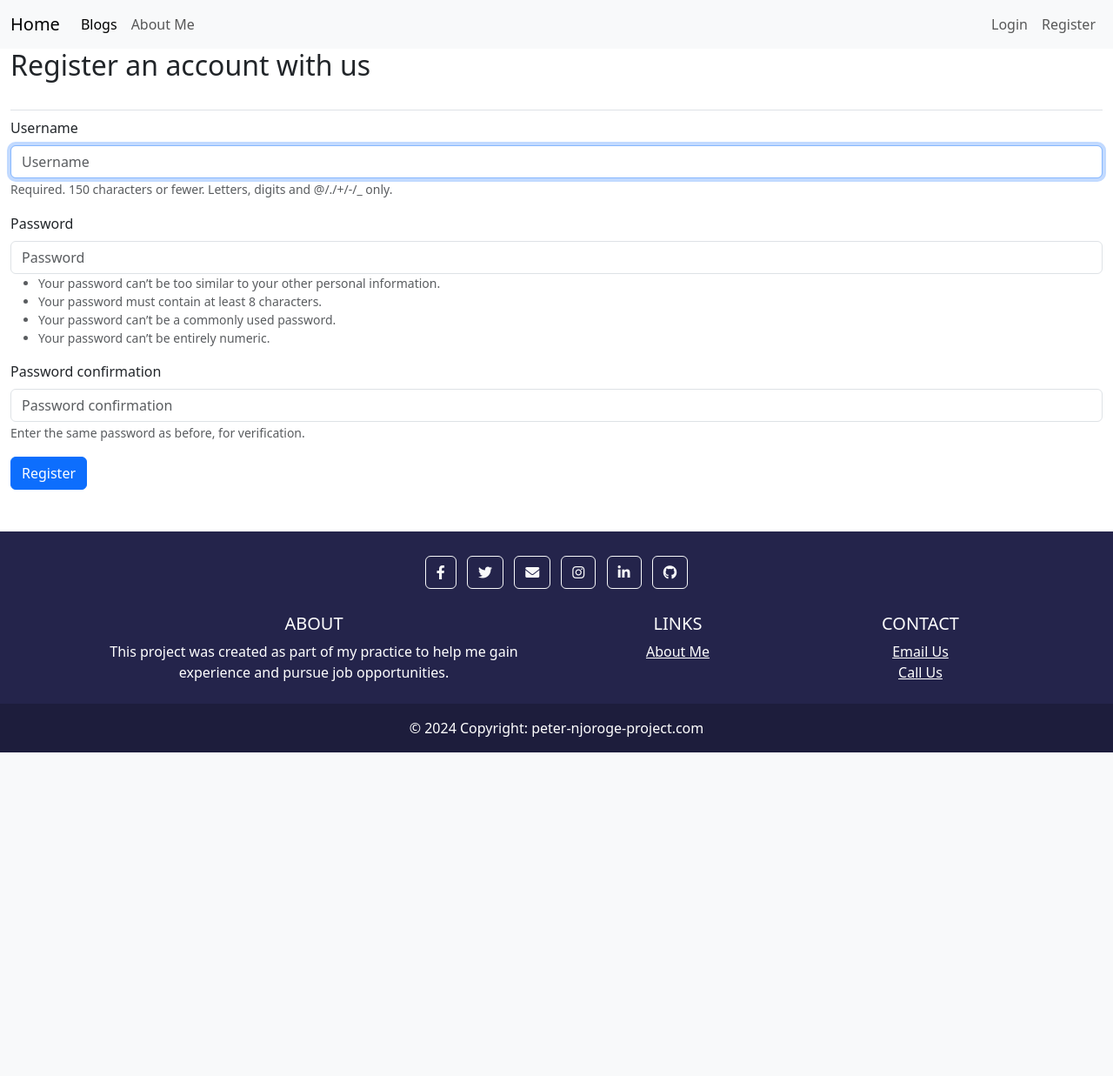
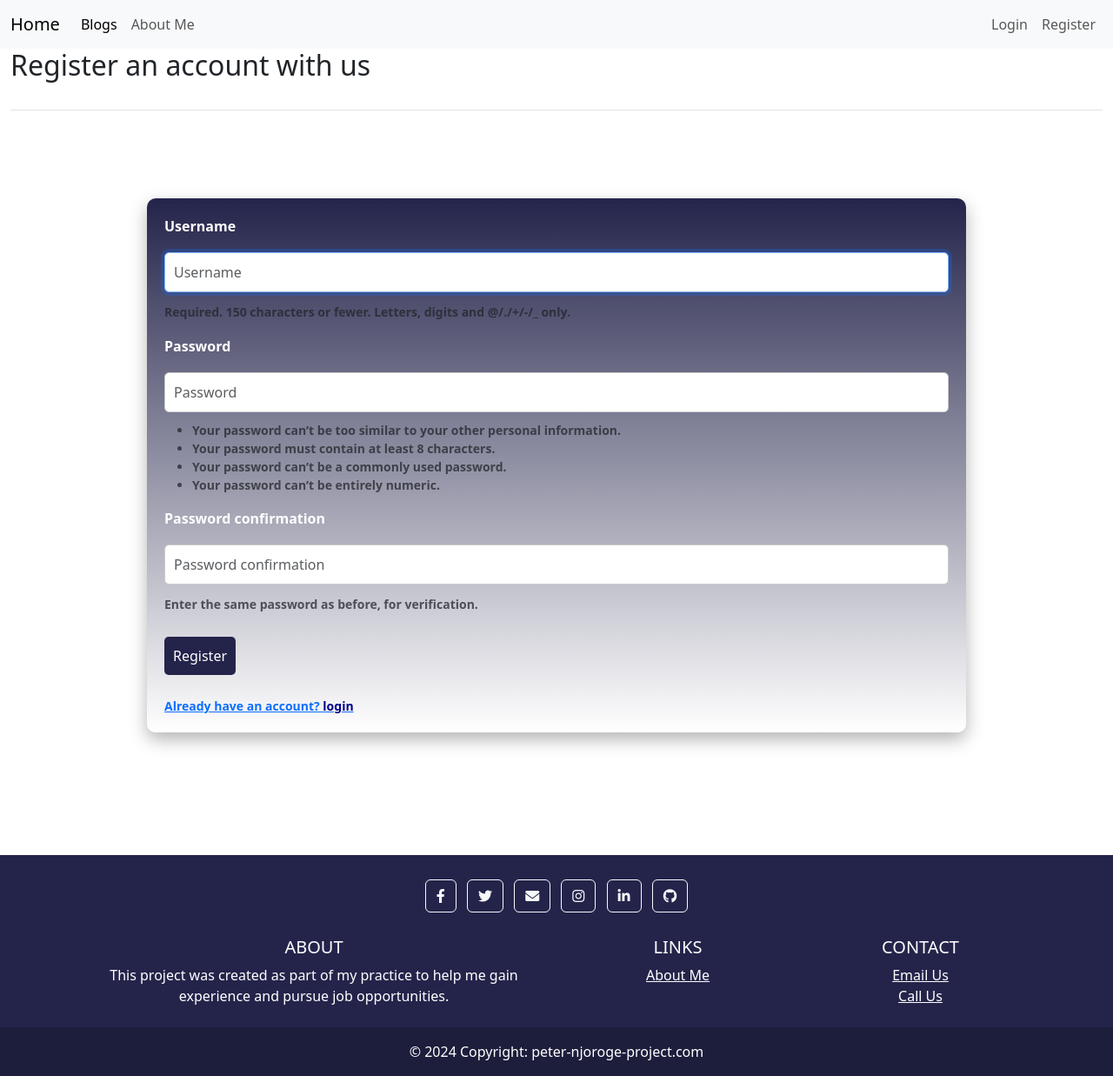
Before and after one commit to Njoro90260/blogs, a Django app: page /users/register/ in a window 1280 px wide. Shown: the whole page at 87% size. Before the commit the page ends 865 px from the top, so only its background shows below. Run offline with Django 4.2, Linux system fonts and the light colour scheme; some libraries are stand-ins or nearby versions.

Commit message:
Styled the forms.

```diff
--- a/blogs/templates/blogs/base.html
+++ b/blogs/templates/blogs/base.html
@@ -13,6 +13,7 @@
     {% comment %} <link rel="stylesheet" href="{% static 'css/dark-mode.css' %}" id="dark-theme" disabled> {% endcomment %}
     <!-- Font Awesome CDN -->
     <link rel="stylesheet" href="https://cdnjs.cloudflare.com/ajax/libs/font-awesome/6.0.0-beta3/css/all.min.css">
+    {% block static_css %}{% endblock static_css %}
     <style>
         html, body {
             height: 100%;
--- /dev/null
+++ b/static/css/styles.css
@@ -0,0 +1,57 @@
+/* Style the container to be a full-screen flexbox */
+.form-container {
+    display: flex;
+    justify-content: center; /* Center horizontally */
+    align-items: center; /* Center vertically */
+    height: 100vh; /* Full height of the viewport */
+   /* Optional background */
+}
+
+/* Style the form */
+.registration-form {
+    display: flex;
+    flex-direction: column; /* Stack input boxes and button vertically */
+    gap: 15px; /* Space between form elements */
+    width: 75%; /* Fixed width for the form */
+    padding: 20px; /* Padding around the form */
+    background-color: white; /* Background for the form */
+    border-radius: 10px; /* Rounded corners */
+    box-shadow: 0px 8px 20px rgba(0, 0, 0, 0.3);
+    background: linear-gradient(180deg, rgb(36, 36, 75), #fff);
+    color: white;
+    font-weight: bold;
+}
+
+/* Style for input and button */
+.registration-form input,
+.registration-form button {
+    padding: 10px;
+    font-size: 16px;
+    border: 1px solid #ccc; /* Border for input */
+    border-radius: 5px; /* Rounded corners for inputs and button */
+    margin: 10px 0; /* Adds spacing between the inputs and the button */
+}
+
+.registration-form button {
+    background-color: rgb(36, 36, 75); /* Button background */
+    color: white; /* Button text color */
+    cursor: pointer;
+    border: none;
+}
+
+.registration-form button:hover {
+    background-color: #2c2c62; /* Darker button color on hover */
+}
+.errorlist {
+    color: red; /* Change this to any color you want */
+    font-size: 14px; /* Optional: Change the font size */
+    font-weight: bold; /* Optional: Make the text bold */
+}
+
+/* Style for specific password validation message (if it's wrapped differently) */
+.helptext {
+    color: #ff4500; /* Example color for helptext */
+}
+.link{
+    color: darkblue;
+}
--- a/users/templates/registration/register.html
+++ b/users/templates/registration/register.html
@@ -1,14 +1,20 @@
 {% extends "blogs/base.html" %}
 {% load bootstrap5 %}
+{% load static %}
 {% block title %}
 <title>Register</title>
 {% endblock title %}
+{% block static_css %}
+<link rel="stylesheet" href="{% static 'css/styles.css' %}">
+{% endblock static_css %}
+
 {% block page_header %}
 <h2 class="mb-4">Register an account with us</h2>
 {% endblock page_header %}
 
 {% block content %}
-
+<div class="form-container">
+    <div class="registration-form">
         <form action="{% url 'users:register' %}" method="post">
             {% csrf_token %}
             {% bootstrap_form form %}
@@ -19,4 +25,14 @@
             {% endbuttons %}
             <input type="hidden" name="next" value="{% url 'blogs:index' %}" />
         </form>
+        <small>
+            <a href="{% url 'users:login' %}">
+                Already have an account?
+                <span class="link">
+                    login
+                </span>
+            </a>
+        </small>
+    </div>
+</div>
 {% endblock content %}
```
Also changed, not shown: blogs/templates/about.html (+6 -3 lines), users/templates/registration/login.html (+16 -0 lines), db.sqlite3. Lines whose indentation alone changed are shown as unchanged.
